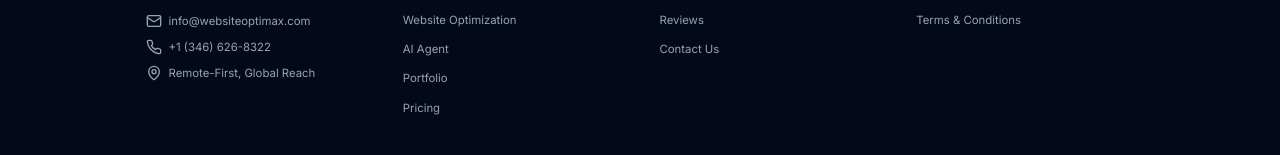
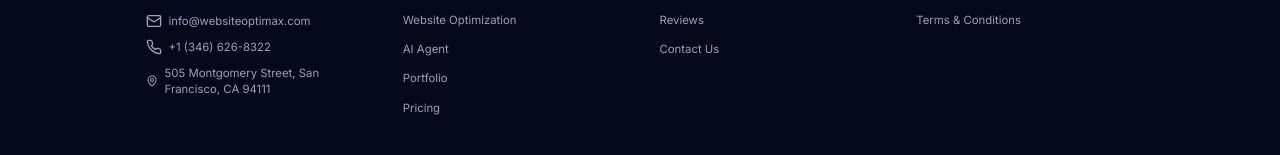
Before and after one commit to babaralis/websiteoptimax, a Next.js app: page /about in a window 1280 px wide. Shown: the part 2851-3006 px from the top of the page. Built offline with nearby package versions, Linux system fonts and the light colour scheme; a web font is replaced by a local one.

Commit message:
modify code

```diff
--- a/src/components/layout/Footer.tsx
+++ b/src/components/layout/Footer.tsx
@@ -38,7 +38,7 @@ export function Footer() {
               </a>
               <div className="flex items-center gap-2 text-sm text-muted-foreground">
                 <MapPin size={16} />
-                Remote-First, Global Reach
+                505 Montgomery Street, San Francisco, CA 94111
               </div>
             </div>
 
```
